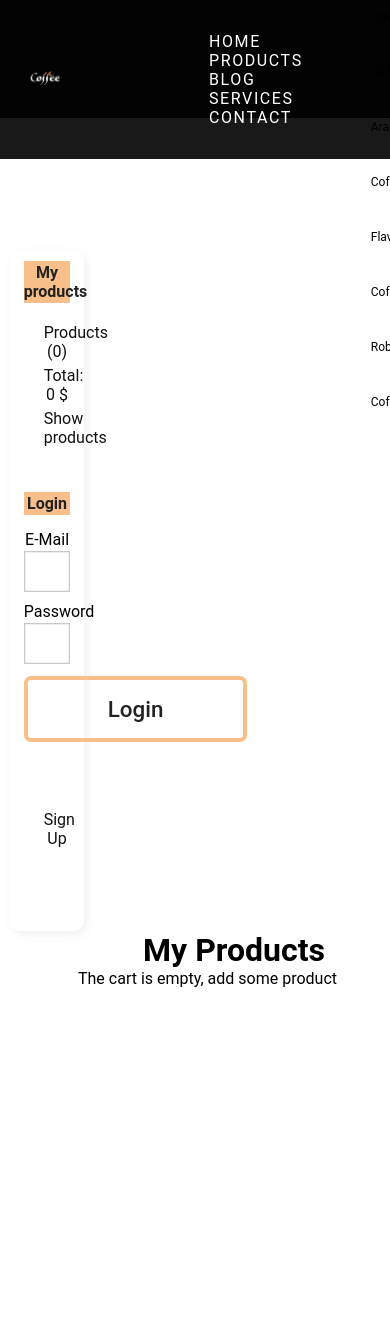
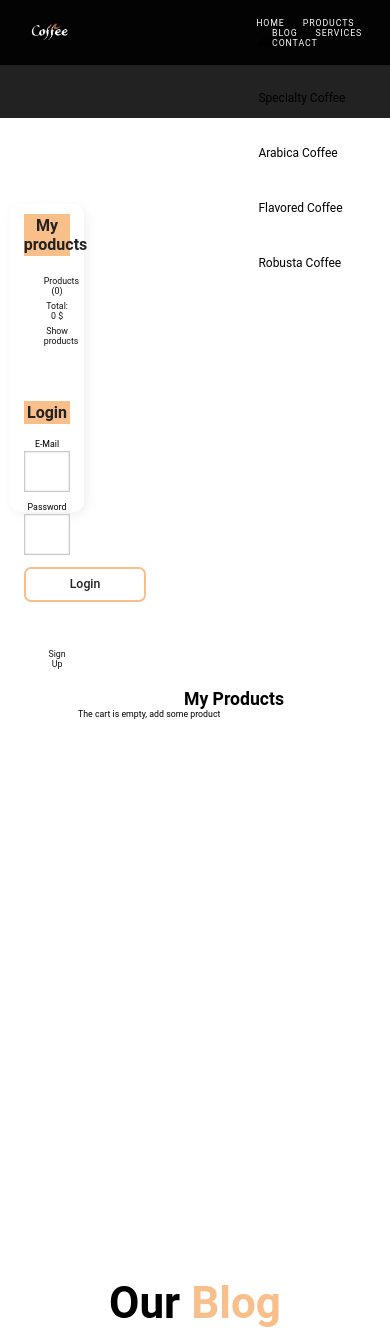
Before and after one commit to krystyna-lyn/coffeeshop, a PHP site: page /proyecto-php-poo/carrito/index in a window 390 px wide; the page is wider, and only the part inside the window is pictured. Shown: the top 1328 px of that part. Run offline with PHP 8.4, Linux system fonts and the light colour scheme; data comes from the database, SQL or seed files in the repository.

Commit message:
update styles

```diff
--- a/assets/css/styles.css
+++ b/assets/css/styles.css
@@ -125,7 +125,6 @@ nav #close {
 }
 
 
-
 /*MENU*/
 #menu {
     clear: both;
@@ -184,7 +183,7 @@ nav #close {
 #lateral .block_aside {
     display: block;
     width: 90%;
-    margin: 5px auto;
+    margin: 15px auto auto auto;
     padding: 10px;
 }
 
@@ -325,7 +324,7 @@ button {
 
 .product-box {
     background: var(--white);
-    height: auto;
+    height: 35rem;
     cursor: pointer;
     box-shadow: 3px 3px 10px rgba(179, 179, 179, 0.2);
     padding-bottom: 3rem;
@@ -725,3 +724,18 @@ button {
     text-align: center;
     background: var(--bg);
 }
+
+@media only screen and (max-width: 991px) {
+    html {
+        font-size: 55%;
+
+    }
+
+    nav {
+        padding: 3rem 3rem;
+    }
+
+    .content {
+        text-align: center;
+    }
+}
--- a/views/layout/footer.php
+++ b/views/layout/footer.php
@@ -42,8 +42,25 @@ require_once 'contact.php';
 </section>
 <!-- Footer Section End -->
 
+</div>
 
+<script>
+    let menu = document.getElementById("nav");
+    let open = document.getElementById("menu-btn");
+    let close = document.getElementById("close");
 
-		</div>
+    function openmenu() {
+        menu.style.left = "0";
+        open.style.display = "none";
+        close.style.display = "block";
+    }
+
+    function closemenu() {
+        menu.style.left = "-100%";
+        open.style.display = "block";
+        close.style.display = "none";
+    }
+</script>
 </body>
+
 </html>
```
Lines whose indentation alone changed are shown as unchanged.
